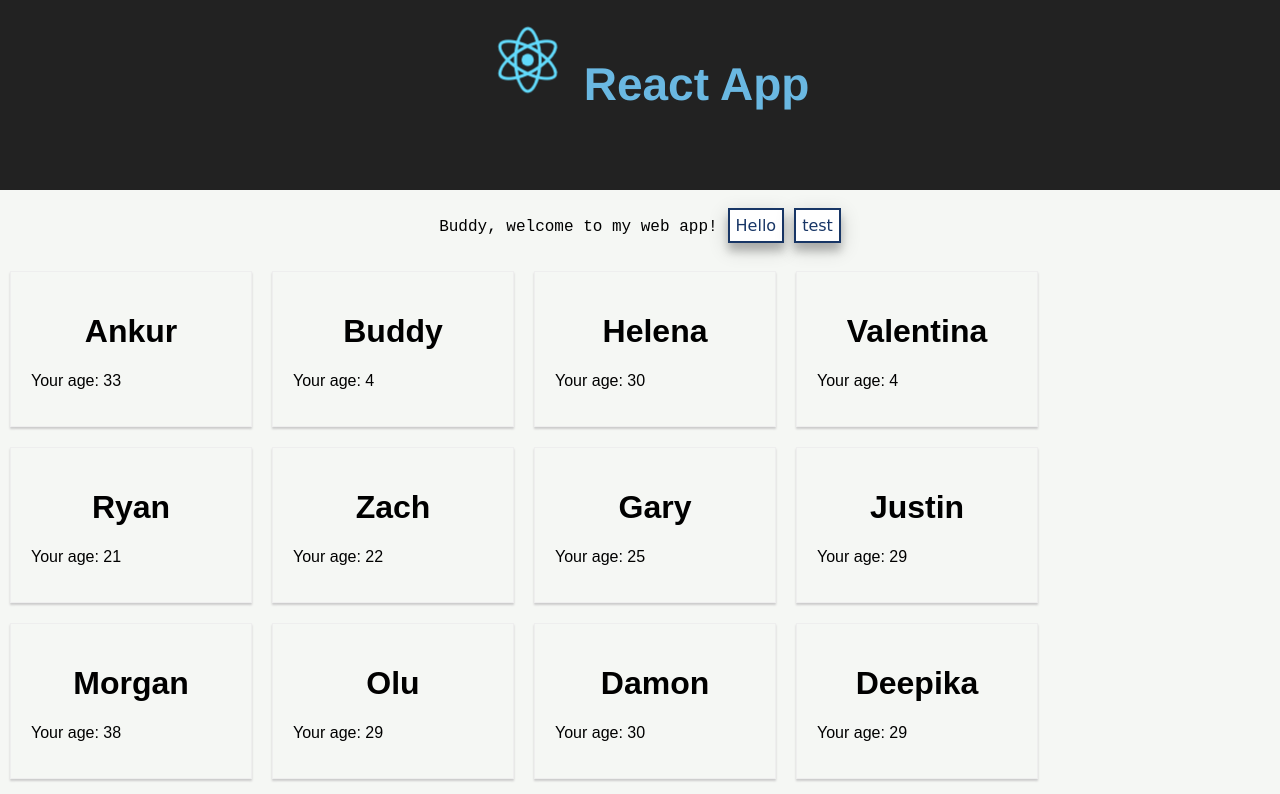
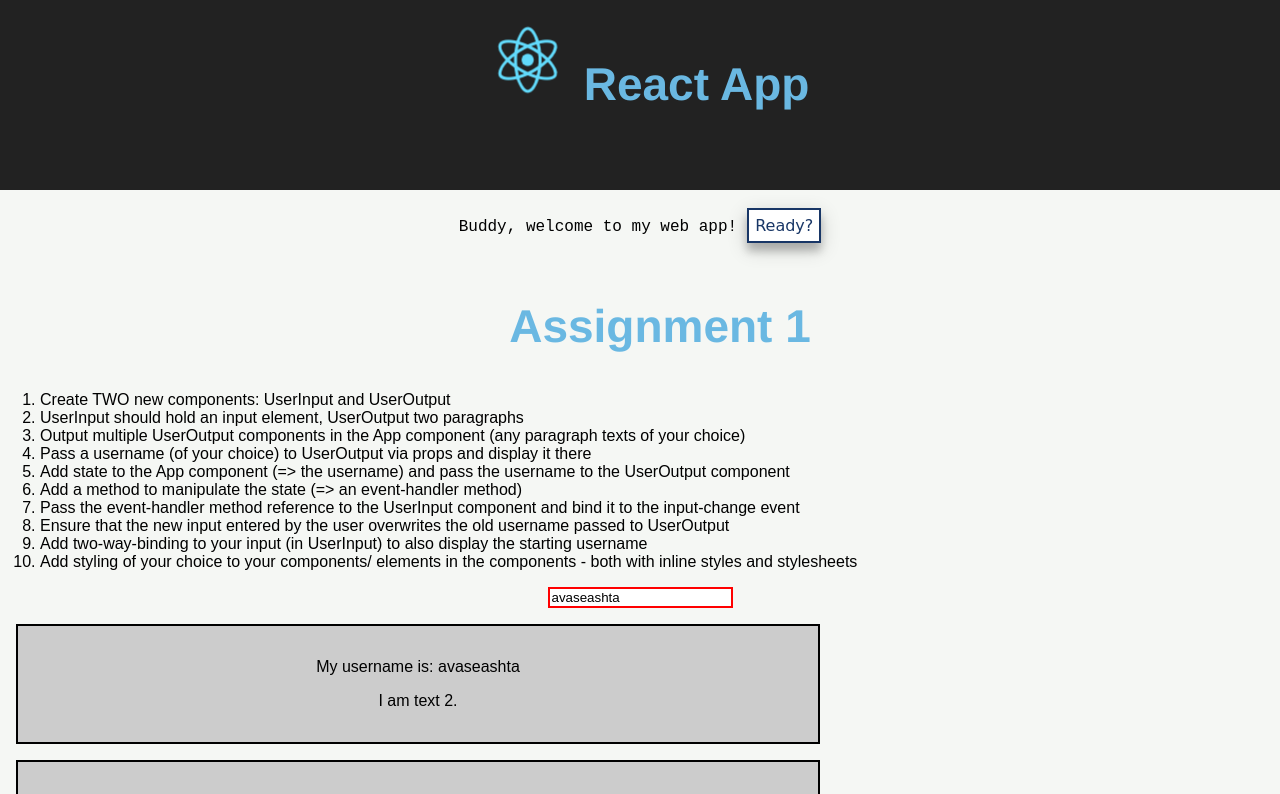
Before and after one commit to ankurvaseashta/react-javascript-my-app, a React (Create React App) app in the folder my-app/: page / in a window 1280 px wide. Shown: the top 794 px of the page. Built offline with nearby package versions, Linux system fonts and the light colour scheme.

Commit message:
Udemy React Assignment 1 Complete

```diff
--- a/my-app/src/App.js
+++ b/my-app/src/App.js
@@ -2,6 +2,8 @@
 import logo from './logo.svg';
 import './App.css';
 import { hello, user }  from './tools';
+import UserInput from './UserInput/UserInput';
+import UserOutput from './UserOutput/UserOutput';
 
 
 function Person(props){
@@ -14,22 +16,13 @@
 }//
 
 class App extends Component {
+  state = {
+    username: 'avaseashta'
+  }
 
-    state = {
-      open: false,
-    };
-
-    handleClose = () => {
-      this.setState({
-        open: false,
-      });
-    };
-
-    handleClick = () => {
-      this.setState({
-        open: true,
-      });
-    };
+  usernameChangedHandler = (event) => {
+    this.setState({username: event.target.value});
+  }
 
 
   render() {
@@ -41,11 +34,27 @@
           <h1 className="App-title"> React App</h1>
         </header>
         <p className="App-intro">
-           <code>{user.firstName}, welcome to my web app!</code>
-
-          <button className="button" onClick={hello}> Hello </ button>
-          <button className="button" onClick={() => alert(' ¯\\_(ツ)_/¯ ')}> test </ button>
+          <code>{user.firstName}, welcome to my web app!</code>
+          <button className="button" onClick={hello}> Ready? </ button>
         </p>
+        <ol>
+        <h2 className="App-title"> Assignment 1</h2>
+          <li>Create TWO new components: UserInput and UserOutput</li>
+          <li>UserInput should hold an input element, UserOutput two paragraphs</li>
+          <li>Output multiple UserOutput components in the App component (any paragraph texts of your choice)</li>
+          <li>Pass a username (of your choice) to UserOutput via props and display it there</li>
+          <li>Add state to the App component (=> the username) and pass the username to the UserOutput component</li>
+          <li>Add a method to manipulate the state (=> an event-handler method)</li>
+          <li>Pass the event-handler method reference to the UserInput component and bind it to the input-change event</li>
+          <li>Ensure that the new input entered by the user overwrites the old username passed to UserOutput</li>
+          <li>Add two-way-binding to your input (in UserInput) to also display the starting username</li>
+          <li>Add styling of your choice to your components/ elements in the components - both with inline styles and stylesheets</li>
+        </ol>
+        <UserInput
+          changed={this.usernameChangedHandler}
+          currentName={this.state.username} />
+        <UserOutput userName={this.state.username} />
+        <UserOutput userName="Max" />
       </div>
     );
   }
--- /dev/null
+++ b/my-app/src/UserInput/UserInput.js
@@ -0,0 +1,15 @@
+import React from 'react';
+
+const userInput = (props) => {
+    const inputStyle = {
+        border: '2px solid red'
+    };
+
+    return (<input
+        type="text"
+        style={inputStyle}
+        onChange={props.changed}
+        value={props.currentName} />);
+};
+
+export default userInput;
--- /dev/null
+++ b/my-app/src/UserOutput/UserOutput.css
@@ -0,0 +1,8 @@
+.UserOutput {
+    width: 60%;
+    padding: 16px;
+    margin: 16px;
+    border: 2px solid black;
+    background-color: #ccc;
+    text-align: center;
+}
--- /dev/null
+++ b/my-app/src/UserOutput/UserOutput.js
@@ -0,0 +1,14 @@
+import React from 'react';
+import './UserOutput.css';
+
+const userOutput = (props) => {
+  return (
+    <div className="UserOutput">
+        <p> My username is: {props.userName}</p>
+        <p> I am text 2. </p>
+    </div>
+  );
+};
+
+
+export default userOutput;
--- a/my-app/src/index.js
+++ b/my-app/src/index.js
@@ -22,8 +22,7 @@
   </div>
 );
 
-ReactDOM.render(app,
-document.querySelector('#app'));
+ReactDOM.render(app, document.querySelector('#app'));
 
 
 ReactDOM.render(<App />, document.getElementById('root'));
```
